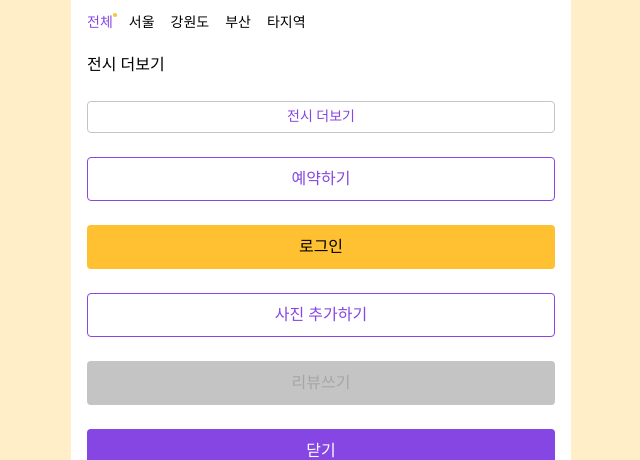
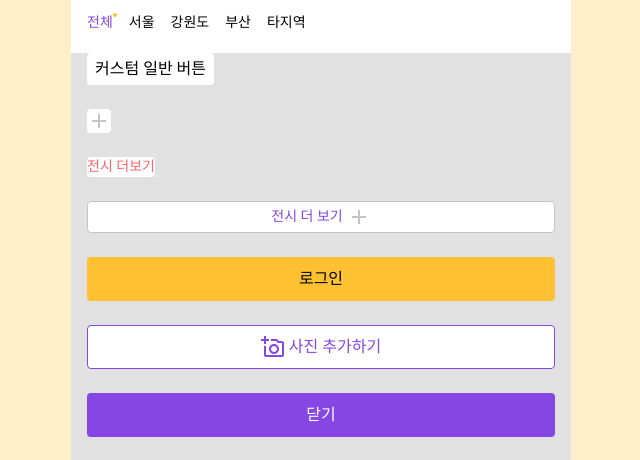
Before and after one commit to hyny-hyuny/gabom-react, a React (Vite) app: page /exhibition in a window 1280 px wide. Shown: the part 139-599 px from the top of the page, without its empty margins (319-959 px from the left). Built offline with nearby package versions, Linux system fonts and the light colour scheme; a web font is replaced by a local one.

Commit message:
[Test] Button 테스트 코드

```diff
--- a/src/components/organisms/ExhibitionList.tsx
+++ b/src/components/organisms/ExhibitionList.tsx
@@ -1,5 +1,7 @@
 import Button from '../atoms/Button';
 import ExhibitionCard from '../molecules/ExhibitionCard';
+import IconPlus from '@/assets/plus.svg?react';
+import IconAddPhoto from '@/assets/addPhoto.svg?react';
 
 export interface ExhibitionDataType {
   id: number;
@@ -50,33 +52,44 @@ function ExhibitionList() {
     },
   ];
 
+  const handleClick = () => {
+    console.log('버튼 클릭 ');
+  };
+
   return (
-    <section className="px-custom-6 flex flex-col gap-custom-8 my-custom-5">
-      <Button>전시 더보기</Button>
-      <Button icon="plus" isFilled={true} isMore={true}>
-        전시 더보기
+    <section className="px-custom-6 flex flex-col gap-custom-8 my-custom-5 bg-gray-100">
+      <Button
+        label="커스텀 일반 버튼"
+        customClass="px-2 py-1"
+        onClick={handleClick}
+      ></Button>
+      <Button>
+        <IconPlus
+          width={24}
+          height={24}
+          aria-label="전시 더보기"
+          className="fill-gray-200"
+        />
       </Button>
-      <Button icon="time" isLink={true} isFilled={false} color="tertiary">
-        예약하기
+      <Button label="전시 더보기" customClass="text-red-400 label-sm"></Button>
+      <Button isFilled={true} isMore={true} label="전시 더 보기">
+        <IconPlus
+          width={24}
+          height={24}
+          aria-hidden="true"
+          className="fill-gray-200"
+        />
       </Button>
-      <Button isFilled={false} color="primary">
-        로그인
+      <Button isFilled={false} color="primary" label="로그인"></Button>
+      <Button
+        isFilled={false}
+        color="tertiary"
+        label="사진 추가하기"
+        customClass="flex-row-reverse"
+      >
+        <IconAddPhoto width={24} height={24} aria-hidden="true" />
       </Button>
-      <Button icon="photo" isFilled={false} color="tertiary">
-        사진 추가하기
-      </Button>
-      <Button
-        icon="review"
-        isLink={true}
-        isDisabled={true}
-        isFilled={true}
-        color="tertiary"
-      >
-        리뷰쓰기
-      </Button>
-      <Button isFilled={true} color="tertiary">
-        닫기
-      </Button>
+      <Button isFilled={true} color="tertiary" label="닫기"></Button>
       <ExhibitionCard
         key={ExhibitionData[0].id}
         place={ExhibitionData[0].place}
```
